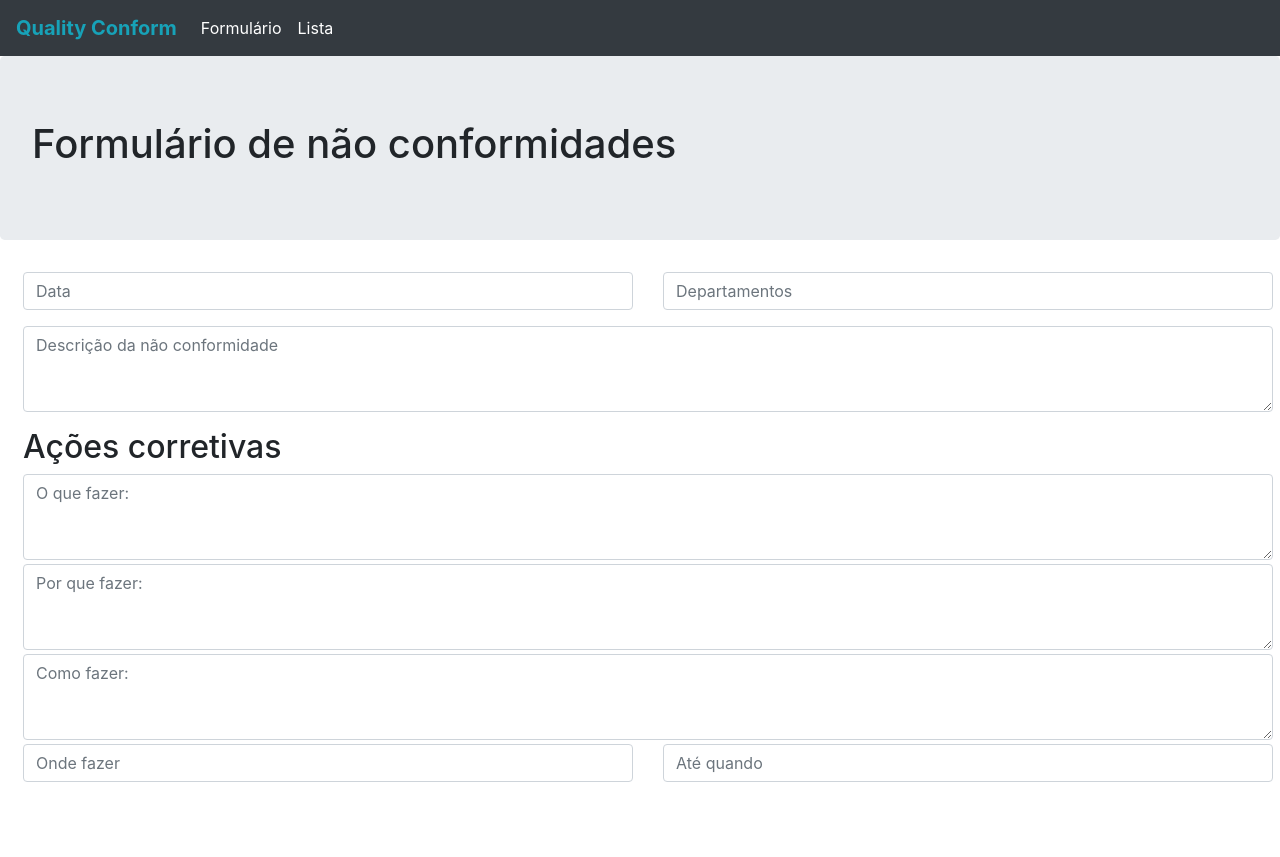
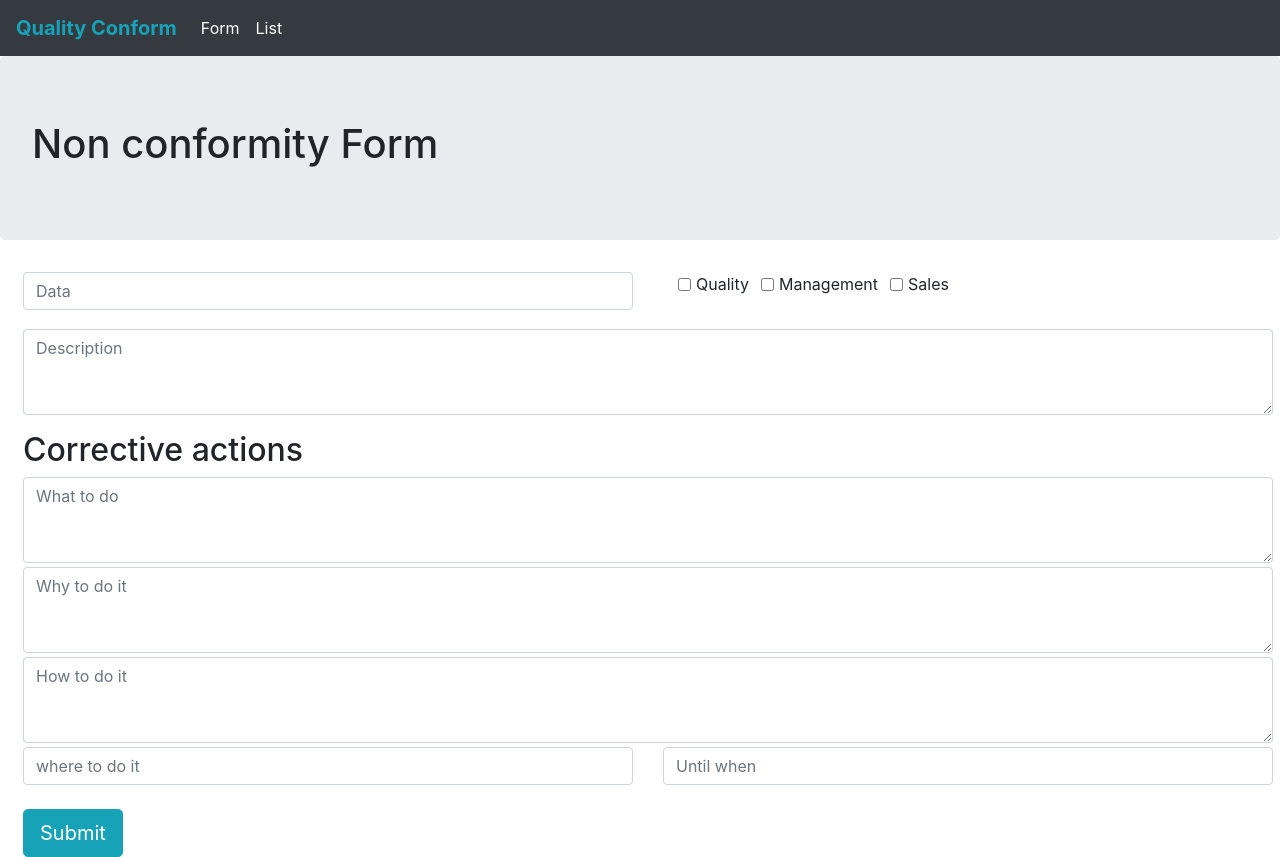
Before and after one commit to zakzc/qualyconform, a React (Create React App) app: page /conformForm in a window 1280 px wide. Before the commit the page ends 800 px from the top, so only its background shows below. Built offline with nearby package versions, Linux system fonts and the light colour scheme.

Commit message:
Updates base scaffold and manages some layout itens

```diff
--- a/src/app/baseData/testList.json
+++ b/src/app/baseData/testList.json
@@ -34,14 +34,14 @@
       "id": 2,
       "description": "Lorem ipsum dolor sit amet, consectetur adipiscing elit. Maecenas blandit finibus quam eu efficitur. Nulla sed nisl sit amet libero faucibus gravida quis eu urna. Donec pulvinar a neque sed feugiat. Phasellus finibus a elit nec sagittis. Proin tincidunt dolor ante. Nulla ac consectetur massa. Donec gravida varius nisl, ac ultricies nulla dictum eu. Donec erat quam, vulputate quis elementum non, convallis interdum sem. Integer a sem aliquam, elementum mauris non, scelerisque lorem. Quisque at felis nec eros eleifend interdum. Pellentesque ullamcorper lorem massa, a aliquet nulla sagittis eu. Phasellus ut dignissim massa. Phasellus accumsan varius laoreet.",
       "ocurrence-date": "22-09-2019",
-      "departments": [1, 2],
+      "departments": [2, 3],
       "corrective-actions": [1, 2]
     },
     {
       "id": 3,
       "description": "Lorem ipsum dolor sit amet, consectetur adipiscing elit. Maecenas blandit finibus quam eu efficitur. Nulla sed nisl sit amet libero faucibus gravida quis eu urna. Donec pulvinar a neque sed feugiat. Phasellus finibus a elit nec sagittis. Proin tincidunt dolor ante. Nulla ac consectetur massa. Donec gravida varius nisl, ac ultricies nulla dictum eu. Donec erat quam, vulputate quis elementum non, convallis interdum sem. Integer a sem aliquam, elementum mauris non, scelerisque lorem. Quisque at felis nec eros eleifend interdum. Pellentesque ullamcorper lorem massa, a aliquet nulla sagittis eu. Phasellus ut dignissim massa. Phasellus accumsan varius laoreet.",
       "ocurrence-date": "30-09-2019",
-      "departments": [1, 2],
+      "departments": [1, 3],
       "corrective-actions": [1, 2]
     }
   ]
--- a/src/app/components/conformForm.js
+++ b/src/app/components/conformForm.js
@@ -1,5 +1,6 @@
 import React from "react";
 // ui
+import Button from "react-bootstrap/Button";
 import Col from "react-bootstrap/Col";
 import Container from "react-bootstrap/Col";
 import Jumbotron from "react-bootstrap/Jumbotron";
@@ -10,7 +11,7 @@ const ConformForm = () => {
   return (
     <>
       <Jumbotron>
-        <h1> Formulário de não conformidades </h1>
+        <h1> Non conformity Form </h1>
       </Jumbotron>
       <Container className="m-2">
         <Form>
@@ -19,42 +20,51 @@ const ConformForm = () => {
               <Form.Control placeholder="Data" />
             </Col>
             <Col>
-              <Form.Control placeholder="Departamentos" />
+              <Form.Group as={Col} controlId="formGridState">
+                <div className="mb-3">
+                  <Form.Check inline label="Quality" name="quality" />
+                  <Form.Check inline label="Management" name="management" />
+                  <Form.Check inline label="Sales" name="sales" />
+                </div>
+              </Form.Group>
             </Col>
           </Row>
           <Form.Control
             className="mt-3"
             as="textarea"
             rows={3}
-            placeholder="Descrição da não conformidade"
+            placeholder="Description"
           />
-          <h2 className="mt-3"> Ações corretivas </h2>
+          <h2 className="mt-3"> Corrective actions </h2>
           <Form.Control
             className="mt-1 mb-1"
-            placeholder="O que fazer:"
+            placeholder="What to do"
             as="textarea"
             rows={3}
           />
           <Form.Control
             className="mt-1 mb-1"
-            placeholder="Por que fazer:"
+            placeholder="Why to do it"
             as="textarea"
             rows={3}
           />
           <Form.Control
             className="mt-1 mb-1"
-            placeholder="Como fazer:"
+            placeholder="How to do it"
             as="textarea"
             rows={3}
           />
           <Row>
             <Col>
-              <Form.Control placeholder="Onde fazer" />
+              <Form.Control placeholder="where to do it" />
             </Col>
             <Col>
-              <Form.Control placeholder="Até quando" />
+              <Form.Control placeholder="Until when" />
             </Col>
           </Row>
+          <Button size="lg" className="mt-4" variant="info" type="submit">
+            Submit
+          </Button>
         </Form>
       </Container>
     </>
--- a/src/app/components/listConform.js
+++ b/src/app/components/listConform.js
@@ -12,28 +12,32 @@ const ListConform = () => {
   const orderedTestList = testList["non-conformities"].sort((a, b) =>
     a["ocurrence-date"] > b["ocurrence-date"] ? -1 : 1
   );
-  console.log("t", orderedTestList);
 
   return (
     <>
       <Jumbotron>
-        <h1> Lista de não conformidades </h1>
+        <h1> List of non conformities</h1>
       </Jumbotron>
       <Container className="m-2">
         {orderedTestList.map((c) => (
           <ListGroup className="m-2">
             <Row>
               <Col>
-                <ListGroup.Item>{c["ocurrence-date"]}</ListGroup.Item>
+                <ListGroup.Item className="m-1">
+                  {c["ocurrence-date"]}
+                </ListGroup.Item>
               </Col>
               <Col>
                 <ListGroup.Item>
-                  {c["departments"].map((id) => {
-                    if (id === 1) return "Quality ";
-                    if (id === 2) return "Management ";
-                    if (id === 3) return "Sales ";
-                    return null;
-                  })}
+                  <Row>
+                    {c["departments"].map((id) => {
+                      if (id === 1) return <span className="m-1">Quality</span>;
+                      if (id === 2)
+                        return <span className="m-1">Management</span>;
+                      if (id === 3) return <span className="m-1">Sales</span>;
+                      return null;
+                    })}
+                  </Row>
                 </ListGroup.Item>
               </Col>
             </Row>
--- a/src/app/components/navigation.js
+++ b/src/app/components/navigation.js
@@ -13,10 +13,10 @@ const Navigation = () => {
       <Navbar.Collapse id="basic-navbar-nav">
         <Nav className="mr-auto">
           <Nav.Link href="/conformForm" className="text-white">
-            Formulário
+            Form
           </Nav.Link>
           <Nav.Link href="/listConform" className="text-white">
-            Lista
+            List
           </Nav.Link>
         </Nav>
       </Navbar.Collapse>
```
